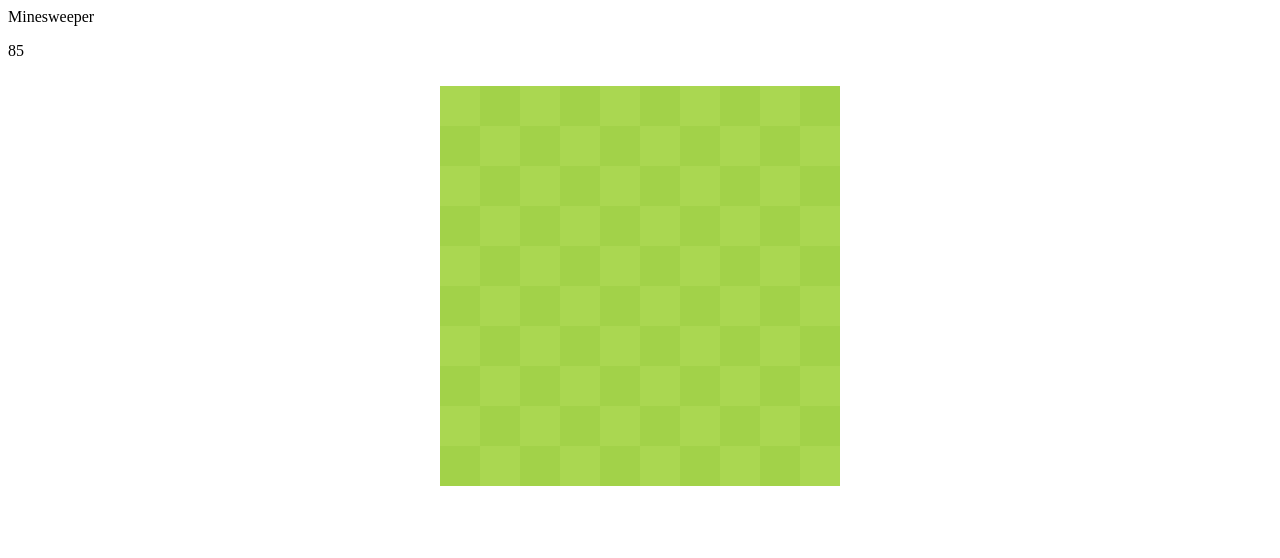
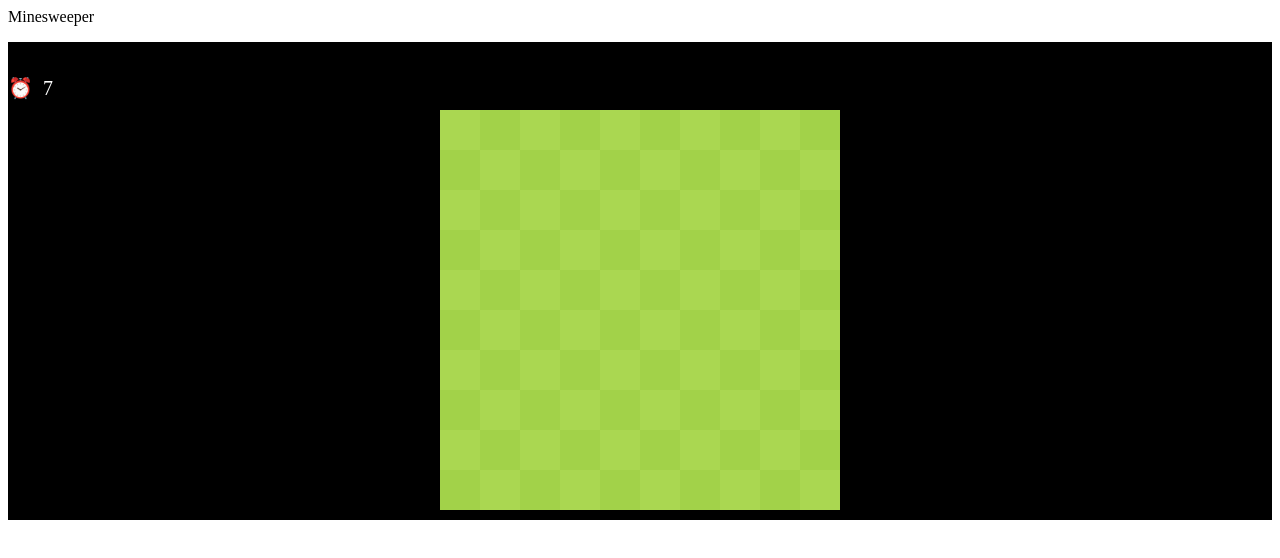
Before and after one commit to jigyasudhingra/minesweeper, a React (Create React App) app: page / in a window 1280 px wide. Shown: the top 558 px of the page. Built offline with nearby package versions, Linux system fonts and the light colour scheme.

Commit message:
Timer functionality added

```diff
--- a/src/components/Board.tsx
+++ b/src/components/Board.tsx
@@ -4,16 +4,18 @@ import BoardCreation from '../utils/boardCreation'
 import revealed from '../utils/reveal'
 import Cell from './Cell'
 import Modal from './Modal'
+import Timer from './Timer'
 
 const Board = () => {
   const [board, setBoard] = useState<Array<BoardProps[]>>([])
   const [nonMinesCount, setNonMinesCount] = useState(0)
   const [minesLocations, setMinesLocations] = useState<any>([])
   const [gameOver, setGameOver] = useState(false)
+  const [newTime, setTime] = useState(0)
 
   const freshBoard = () => {
-    const newBoard = BoardCreation(10, 15, 15)
-    setNonMinesCount(10 * 15 - 15)
+    const newBoard = BoardCreation(10, 10, 15)
+    setNonMinesCount(10 * 10 - 15)
     setMinesLocations(newBoard.mineLocation)
     setBoard(newBoard.board)
   }
@@ -63,8 +65,9 @@ const Board = () => {
   }
 
   return (
-    <div>
+    <div style={{ background: 'black' }}>
       <p>{nonMinesCount}</p>
+      <Timer gameOver={gameOver} sendTime={setTime} />
       <div
         style={{
           padding: 10,
--- a/src/components/Modal.tsx
+++ b/src/components/Modal.tsx
@@ -1,3 +1,5 @@
+/* eslint-disable jsx-a11y/click-events-have-key-events */
+/* eslint-disable jsx-a11y/no-static-element-interactions */
 import React, { useState, useEffect } from 'react'
 import '../App.css'
 
@@ -19,12 +21,8 @@ const Modal = ({ restartGame }: any) => {
       }}
     >
       <div id="gameOverImage" />
-      <div
-        className="tryAgain"
-        onClick={() => restartGame()}
-        onKeyDown={() => restartGame()}
-      >
-        vealCell(0 Try Again
+      <div className="tryAgain" onClick={() => restartGame()}>
+        Try Again
       </div>
     </div>
   )
--- /dev/null
+++ b/src/components/Timer.tsx
@@ -0,0 +1,46 @@
+import React, { useState, useEffect, Dispatch, SetStateAction } from 'react'
+
+interface TimerProps {
+  gameOver: boolean
+  sendTime: Dispatch<SetStateAction<number>>
+}
+
+let timeIntervalId
+const Timer = (props: TimerProps) => {
+  const { gameOver, sendTime } = props
+  const [time, setTime] = useState(0)
+  const [sTime, setSTime] = useState(0)
+
+  useEffect(() => {
+    if (time > 0 && gameOver) {
+      setSTime(time)
+      setTime(0)
+    }
+  }, [gameOver, time])
+
+  useEffect(() => {
+    const incrementTime = () => {
+      const newTime = time + 1
+      setTime(newTime)
+    }
+    timeIntervalId = setTimeout(() => {
+      incrementTime()
+    }, 1000)
+    if (gameOver) {
+      //   let updatedTime = JSON.parse(JSON.stringify(time));
+
+      clearInterval(timeIntervalId)
+    }
+  }, [time, setTime, gameOver, sendTime])
+
+  return (
+    <div style={{ color: 'white', fontSize: 20 }}>
+      <span role="img" aria-label="clock" style={{ paddingRight: 10 }}>
+        ⏰
+      </span>
+      {gameOver ? sTime : time}
+    </div>
+  )
+}
+
+export default Timer
```
